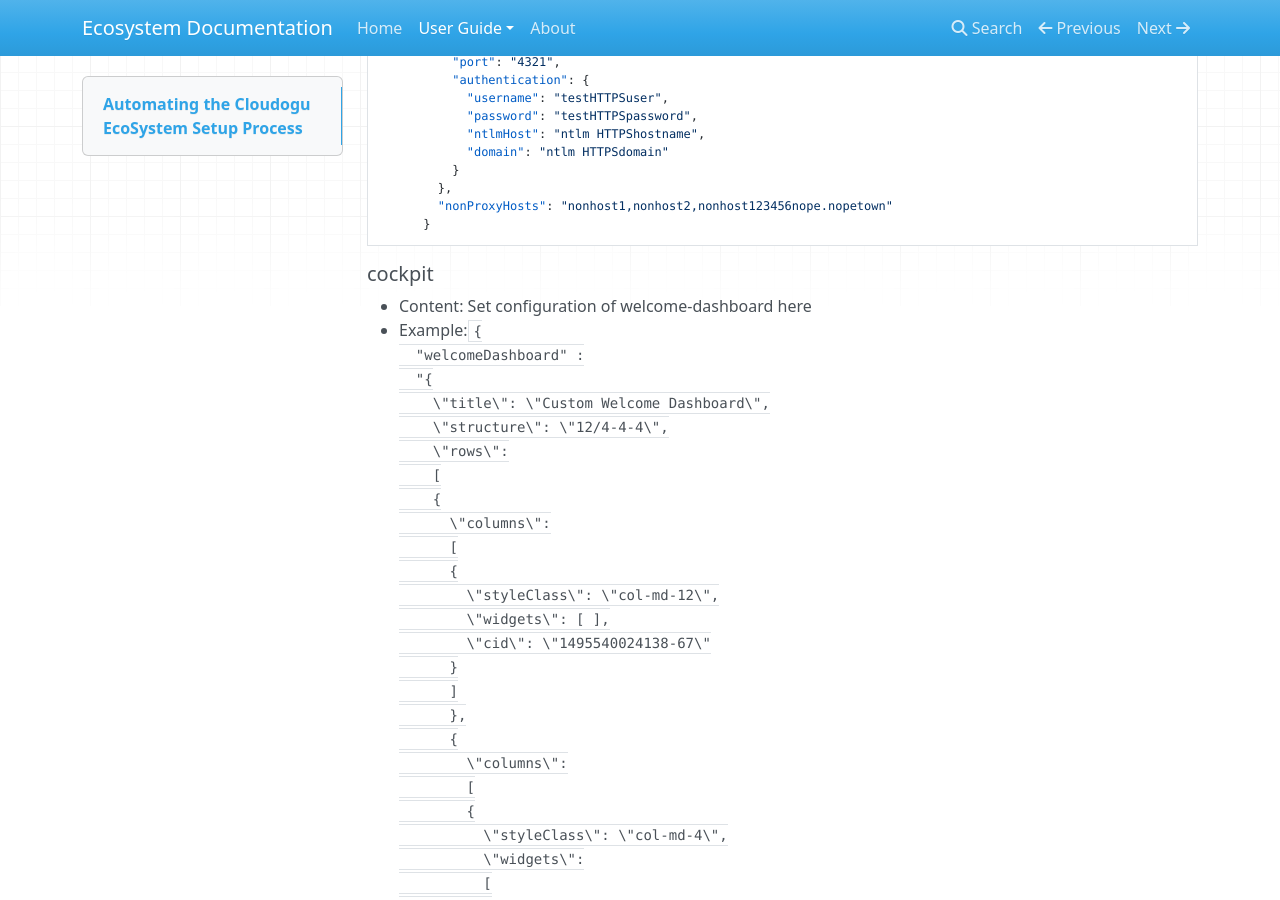
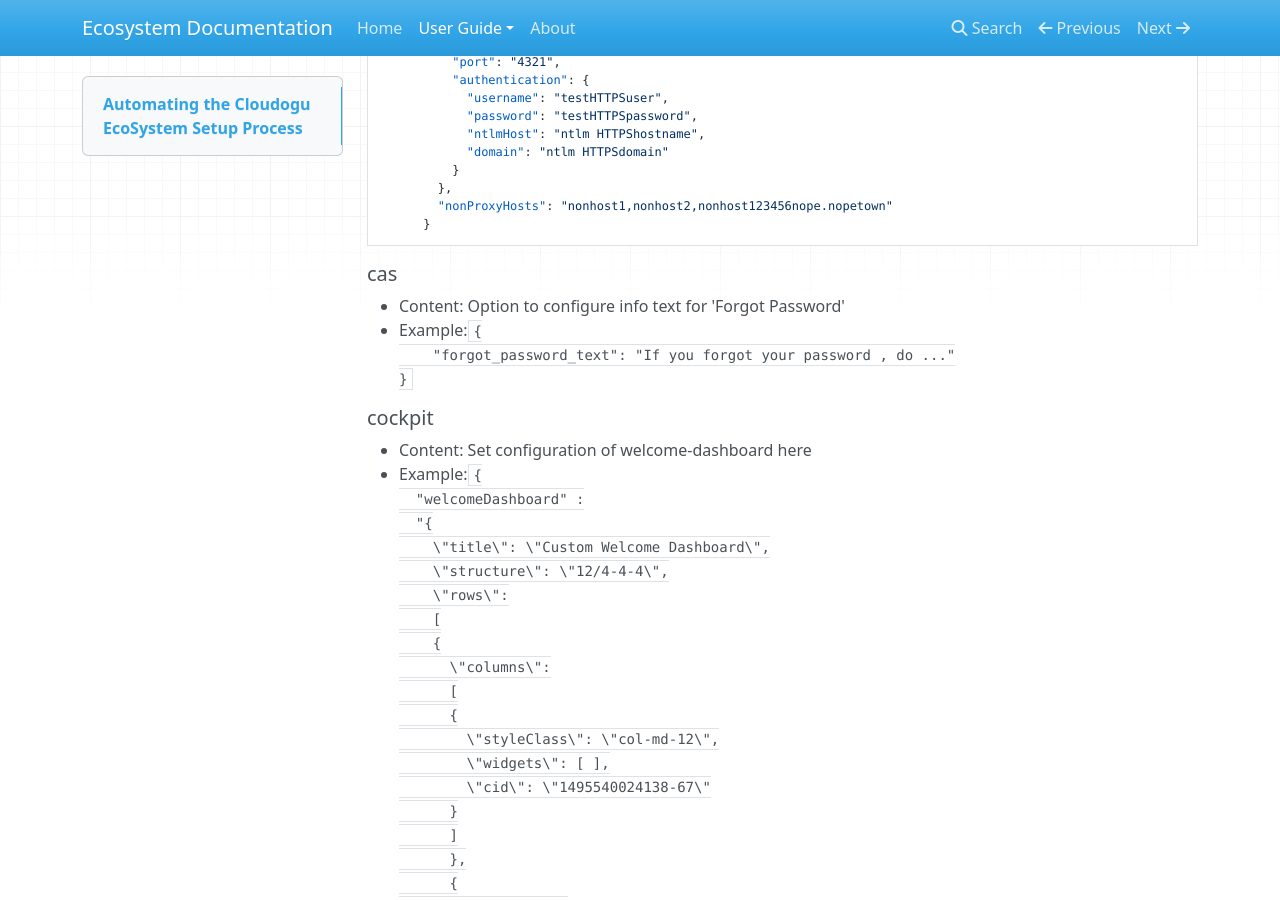
Before and after one commit to cloudogu/ecosystem, an MkDocs documentation site: the page built from docs/docs/user-guide/setup-json.md, in a window 1280 px wide and 900 px high, scrolled down 9160 px. Built offline with MkDocs 1.6.1, drawn with Linux system fonts in a browser that asks for light colours; nearby versions of some CDN libraries; old or Windows-style settings are respelled for this version of MkDocs.

Commit message:
Update setup-json.md

`````diff
--- a/docs/docs/user-guide/setup-json.md
+++ b/docs/docs/user-guide/setup-json.md
@@ -383,6 +383,12 @@ The following objects are examples:
       }
 ````
 
+##### cas
+* Content: Option to configure info text for 'Forgot Password'
+* Example:``{
+    "forgot_password_text": "If you forgot your password , do ..."
+}``
+
 ##### cockpit
 * Content: Set configuration of welcome-dashboard here
 * Example:``{
`````
